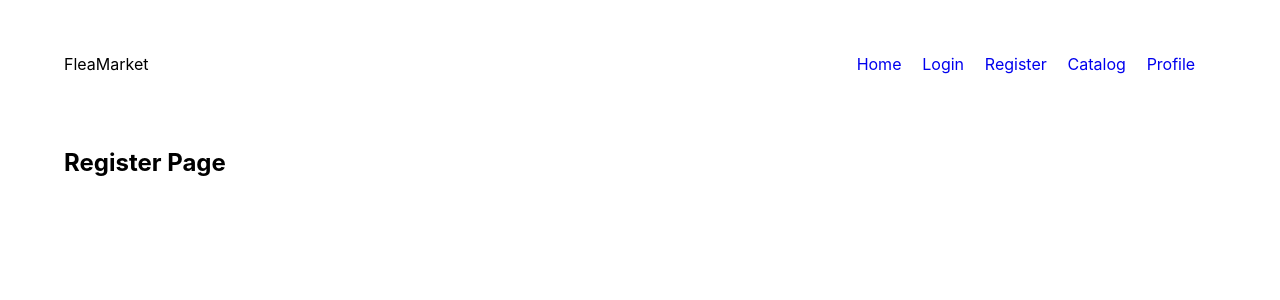
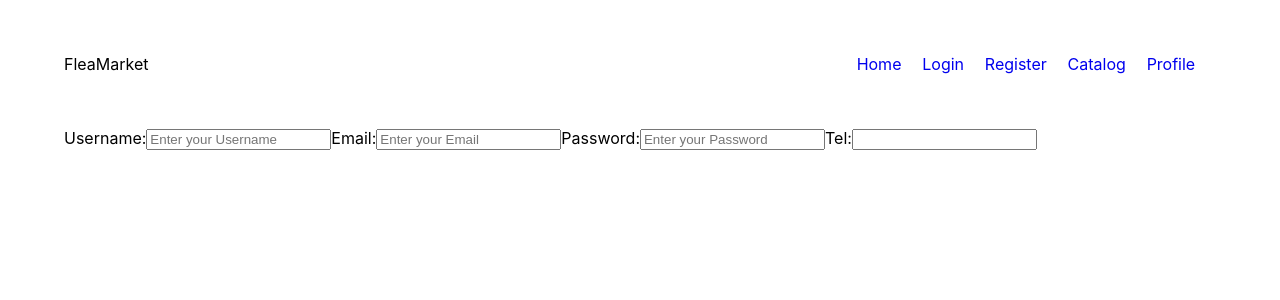
Before and after one commit to KemalBekir/FleaMarket, a React (Create React App) app in the folder client/: page /register in a window 1280 px wide. Shown: the top 300 px of the page. Built offline with nearby package versions, Linux system fonts and the light colour scheme.

Commit message:
added basic form to register component

```diff
--- a/client/src/api/User.js
+++ b/client/src/api/User.js
@@ -1,3 +1,5 @@
+
+
 export async function loginUser({email, password}){
     return fetch('http://localhost:3030/users/login', {
         method: 'POST',
@@ -6,5 +8,16 @@ export async function loginUser({email, password}){
         },
         body: JSON.stringify({email, password})
     })
-    .then(data => data.json())
+    .then(data => data.json());
 }
+
+
+export async function registerUser({username,email, password, tel}) {
+    return fetch('http://localhost:3030/users/register',{
+        method: 'POST',
+        headers: {
+            'Conntent-Type': 'application/json'
+        },
+        body: JSON.stringify({username, email, password, tel})
+    }).then(data => data.json());
+}
--- a/client/src/components/Register/Register.js
+++ b/client/src/components/Register/Register.js
@@ -2,7 +2,18 @@ import React from 'react'
 
 const Register = () => {
   return (
-    <h2>Register Page</h2>
+    <section className='register-section'>
+      <form>
+        <label>Username:</label>
+        <input type="text" placeholder='Enter your Username'></input>
+        <label>Email:</label>
+        <input type="email" placeholder='Enter your Email'></input>
+        <label>Password:</label>
+        <input type="password" placeholder='Enter your Password'></input>
+        <label>Tel:</label>
+        <input type="number"></input>
+      </form>
+    </section>
   )
 }
 
```
